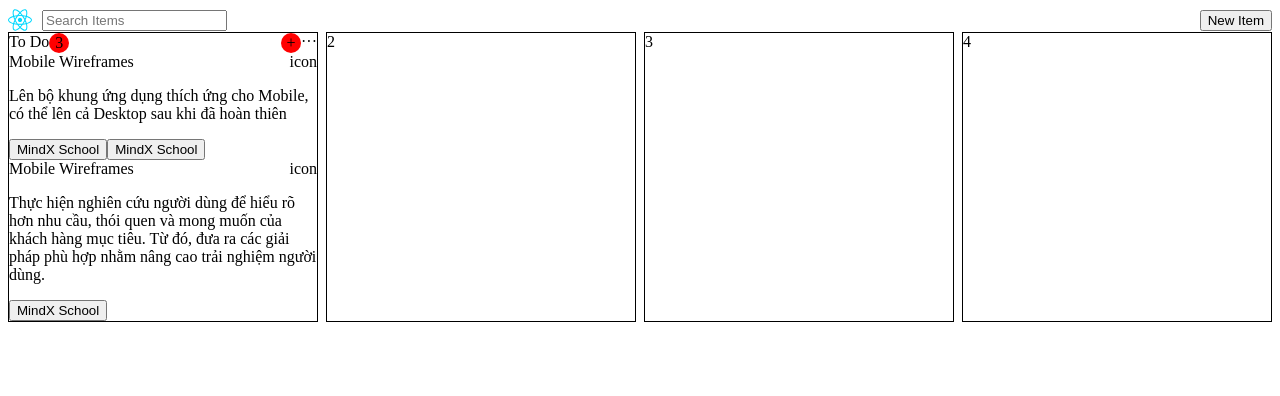
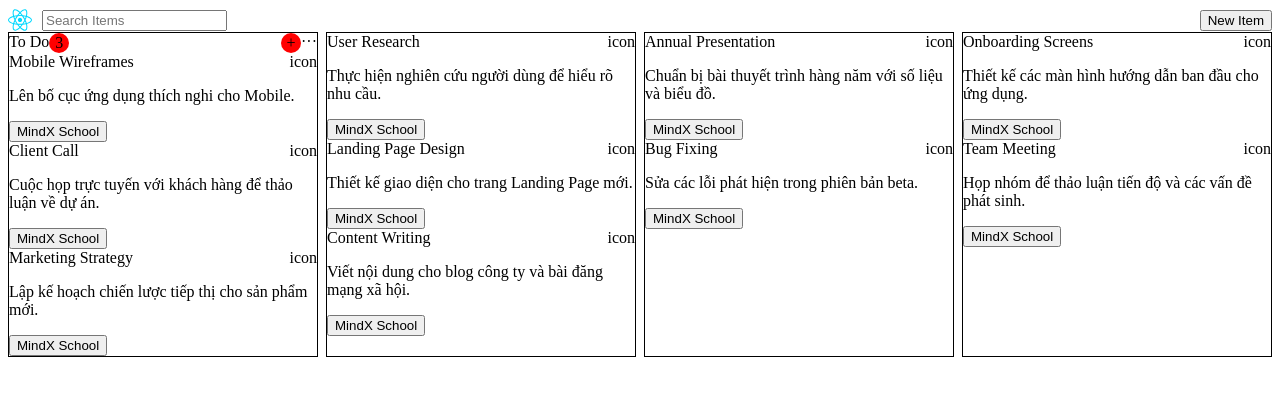
Before and after one commit to phamdactai9x66/CIJI102-NCT, a React (Vite) app: page / in a window 1280 px wide. Shown: the top 396 px of the page. Built offline with nearby package versions, Linux system fonts and the light colour scheme.

Commit message:
lesson 4

```diff
--- a/src/App.jsx
+++ b/src/App.jsx
@@ -3,13 +3,127 @@ import reactLogo from "./assets/react.svg";
 // import viteLogo from "/vite.svg";
 import "./App.css";
 import HeaderLayout from "./Layout/Header";
-import Card from "./Components/Card";
+import ListCard from "./Components/ListCard";
+
+// Dữ liệu trạng thái công việc
+export const taskStatus = [
+  { statusId: 1, name: "To Do" },
+  { statusId: 2, name: "In Progress" },
+  { statusId: 3, name: "In Review" },
+  { statusId: 4, name: "Done" },
+];
+
+// Dữ liệu công việc
+export const tasks = [
+  {
+    taskId: 1,
+    title: "Mobile Wireframes",
+    description: "Lên bố cục ứng dụng thích nghi cho Mobile.",
+    statusId: 1, // To Do
+    flagId: 2, // Medium
+    assignedTo: 1, // userId
+    deadline: new Date("2024-04-12"),
+  },
+  {
+    taskId: 2,
+    title: "User Research",
+    description: "Thực hiện nghiên cứu người dùng để hiểu rõ nhu cầu.",
+    statusId: 2, // In Progress
+    flagId: 3, // High
+    assignedTo: 2, // userId
+    deadline: new Date("2024-03-04"),
+  },
+  {
+    taskId: 3,
+    title: "Client Call",
+    description: "Cuộc họp trực tuyến với khách hàng để thảo luận về dự án.",
+    statusId: 1, // To Do
+    flagId: 1, // Low
+    assignedTo: 3, // userId
+    deadline: new Date("2024-04-02"),
+  },
+  {
+    taskId: 4,
+    title: "Annual Presentation",
+    description: "Chuẩn bị bài thuyết trình hàng năm với số liệu và biểu đồ.",
+    statusId: 3, // In Review
+    flagId: 2, // Medium
+    assignedTo: 1, // userId
+    deadline: new Date("2024-03-15"),
+  },
+  {
+    taskId: 5,
+    title: "Onboarding Screens",
+    description: "Thiết kế các màn hình hướng dẫn ban đầu cho ứng dụng.",
+    statusId: 4, // Done
+    flagId: 1, // Low
+    assignedTo: 2, // userId
+    deadline: new Date("2024-03-17"),
+  },
+  {
+    taskId: 6,
+    title: "Landing Page Design",
+    description: "Thiết kế giao diện cho trang Landing Page mới.",
+    statusId: 2, // In Progress
+    flagId: 2, // Medium
+    assignedTo: 3, // userId
+    deadline: new Date("2024-04-05"),
+  },
+  {
+    taskId: 7,
+    title: "Marketing Strategy",
+    description: "Lập kế hoạch chiến lược tiếp thị cho sản phẩm mới.",
+    statusId: 1, // To Do
+    flagId: 3, // High
+    assignedTo: 1, // userId
+    deadline: new Date("2024-04-20"),
+  },
+  {
+    taskId: 8,
+    title: "Bug Fixing",
+    description: "Sửa các lỗi phát hiện trong phiên bản beta.",
+    statusId: 3, // In Review
+    flagId: 3, // High
+    assignedTo: 2, // userId
+    deadline: new Date("2024-03-25"),
+  },
+  {
+    taskId: 9,
+    title: "Content Writing",
+    description: "Viết nội dung cho blog công ty và bài đăng mạng xã hội.",
+    statusId: 2, // In Progress
+    flagId: 1, // Low
+    assignedTo: 3, // userId
+    deadline: new Date("2024-04-10"),
+  },
+  {
+    taskId: 10,
+    title: "Team Meeting",
+    description: "Họp nhóm để thảo luận tiến độ và các vấn đề phát sinh.",
+    statusId: 4, // Done
+    flagId: 2, // Medium
+    assignedTo: 1, // userId
+    deadline: new Date("2024-03-18"),
+  },
+];
 
 function App() {
+  const [dataStack, setDataStack] = useState(tasks);
+
+  const handleStack = (value) => {
+    const filterData = tasks.filter((e) => {
+      const searchTitleDes = [e.title, e.description];
+
+      return searchTitleDes.some((e) => e.indexOf(value) !== -1);
+    });
+
+    setDataStack(filterData);
+  };
+
   return (
     <>
       <div className="container">
-        <HeaderLayout />
+        <HeaderLayout handleStack={handleStack} />
         <main>
           <div className="stack">
             <div>
@@ -27,31 +141,19 @@ function App() {
                 </div>
               </section>
 
-              {/* main content subStack */}
-
-              {/* <NameComponent /> */}
-              {/* <NameComponent>children</NameComponent> */}
               <div>
-                <Card
-                  titleCard={"Mobile Wireframes"}
-                  desCard={
-                    "Lên bộ khung ứng dụng thích ứng cho Mobile, có thể lên cả Desktop sau khi đã hoàn thiên"
-                  }
-                >
-                  <button>MindX School</button>
-                </Card>
-                {/*  */}
-                <Card
-                  titleCard={"Mobile Wireframes"}
-                  desCard={
-                    "Thực hiện nghiên cứu người dùng để hiểu rõ hơn nhu cầu, thói quen và mong muốn của khách hàng mục tiêu. Từ đó, đưa ra các giải pháp phù hợp nhằm nâng cao trải nghiệm người dùng."
-                  }
-                />
+                <ListCard dataStack={dataStack} targetStatus={1} />
               </div>
             </div>
-            <div>2</div>
-            <div>3</div>
-            <div>4</div>
+            <div>
+              <ListCard dataStack={dataStack} targetStatus={2} />
+            </div>
+            <div>
+              <ListCard dataStack={dataStack} targetStatus={3} />
+            </div>
+            <div>
+              <ListCard dataStack={dataStack} targetStatus={4} />
+            </div>
           </div>
         </main>
       </div>
--- /dev/null
+++ b/src/Components/ListCard.jsx
@@ -0,0 +1,22 @@
+/* eslint-disable react/prop-types */
+
+import Card from "./Card";
+
+const ListCard = (props) => {
+  const { dataStack, targetStatus } = props;
+
+  const filterData = (dataStack || []).filter(
+    (e) => e.statusId == targetStatus
+  );
+
+  return (
+    <>
+      {filterData.map((e) => {
+        const { title, description, taskId } = e;
+        return <Card key={taskId} titleCard={title} desCard={description} />;
+      })}
+    </>
+  );
+};
+
+export default ListCard;
--- a/src/Layout/Header.jsx
+++ b/src/Layout/Header.jsx
@@ -1,13 +1,28 @@
+import React, { useState } from "react";
 import ReactCoin from "../assets/react.svg";
 
-const HeaderLayout = () => {
+// eslint-disable-next-line react/prop-types
+const HeaderLayout = ({ handleStack }) => {
+  const [input, setInput] = React.useState("");
+
+  const handleChange = (e) => {
+    setInput(e.target.value);
+    handleStack(e.target.value);
+  };
+
   return (
     <div className="header">
       <section className="searchBox">
         <label htmlFor="searchBox" style={{ height: 24 }}>
           <img src={ReactCoin} width={24} height={24} alt="" />
         </label>
-        <input type="text" id="searchBox" placeholder="Search Items" />
+        <input
+          type="text"
+          value={input}
+          onChange={handleChange}
+          id="searchBox"
+          placeholder="Search Items"
+        />
       </section>
 
       <section className="btnNewItem">
```
